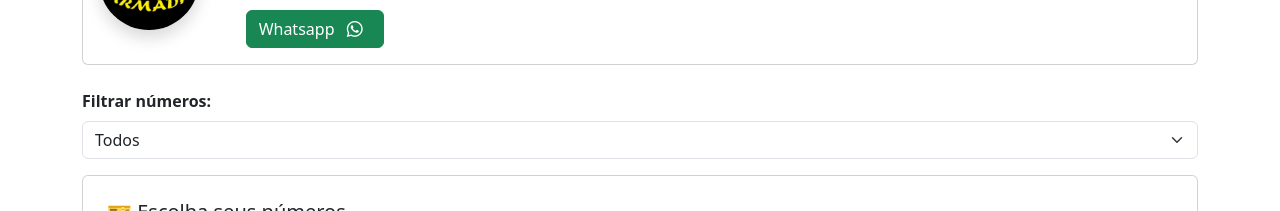
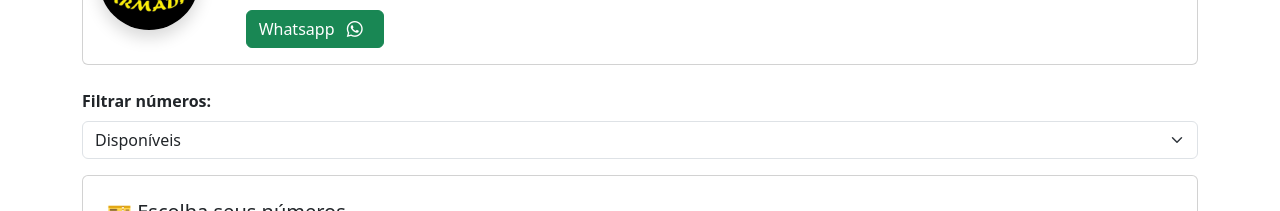
Before and after one commit to henriquelauar/rifa-barraca, a React (Vite) app in the folder client/: page / in a window 1280 px wide. Shown: the part 900-1111 px from the top of the page. Built offline with nearby package versions, Linux system fonts and the light colour scheme; no server answers; the database is empty.

Commit message:
changing default filter in rifa page

```diff
--- a/client/src/pages/RifaPage.tsx
+++ b/client/src/pages/RifaPage.tsx
@@ -24,7 +24,7 @@ export default function RifaPage () {
   const [numerosUsados, setNumerosUsados] = useState<number[]>([]);
   const [mensagem, setMensagem] = useState('');
   const [loading, setLoading] = useState(false);
-  const [filtro, setFiltro] = useState<'todos' | 'disponiveis' | 'reservados'>('todos');
+  const [filtro, setFiltro] = useState<'todos' | 'disponiveis' | 'reservados'>('disponiveis');
   const [showModal, setShowModal] = useState(false);
   const [reservaInfo, setReservaInfo] = useState<FormData | null>(null);
 
```
